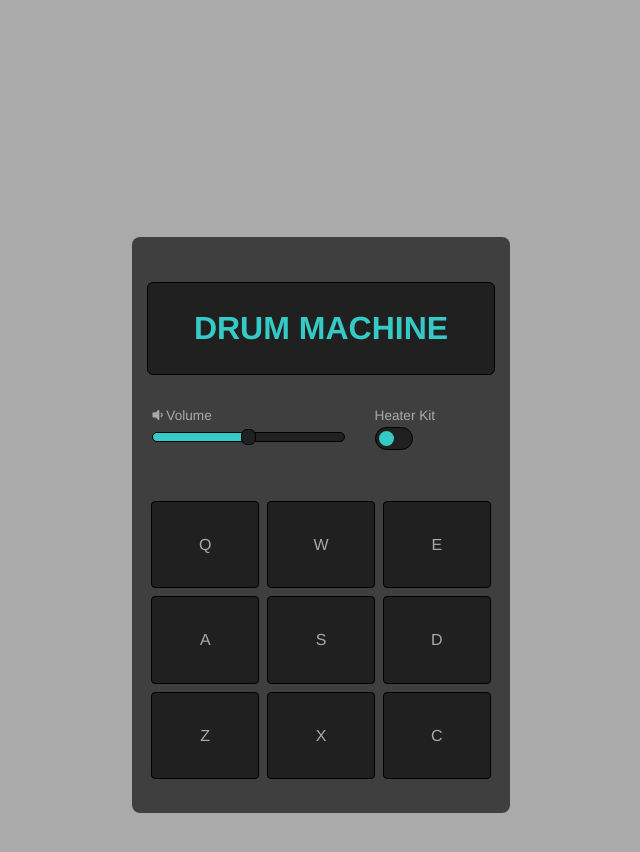
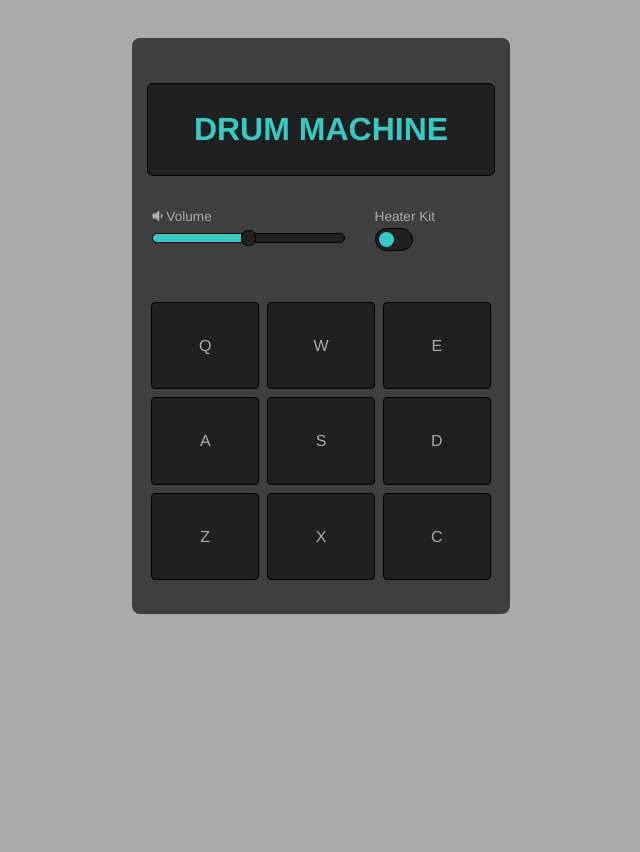
Before and after one commit to DinhTran77/drum-machine, a React (Create React App) app: page / in a window 1280 px wide. Shown: the top 852 px of the page, without its empty margins (319-959 px from the left). After the commit the page ends 800 px from the top, so only its background shows below. Built offline with nearby package versions, Linux system fonts and the light colour scheme.

Commit message:
no space

```diff
--- a/src/index.css
+++ b/src/index.css
@@ -3,12 +3,13 @@
 }
 
 body {
-  margin-top: 7em;
+    /* margin-top: 7em; */
     display: flex;
     align-items: center;
     justify-content: center;
-  padding: 95px;
-  font: normal normal normal 1rem/1.6 Nunito Sans, Helvetica, Arial, sans-serif;
+    /* padding: 95px; */
+    font: normal normal normal 1rem/1.6 Nunito Sans, Helvetica, Arial,
+        sans-serif;
     color: #aaa;
     background-color: #aaa;
 }
```
Lines whose indentation alone changed are shown as unchanged.
